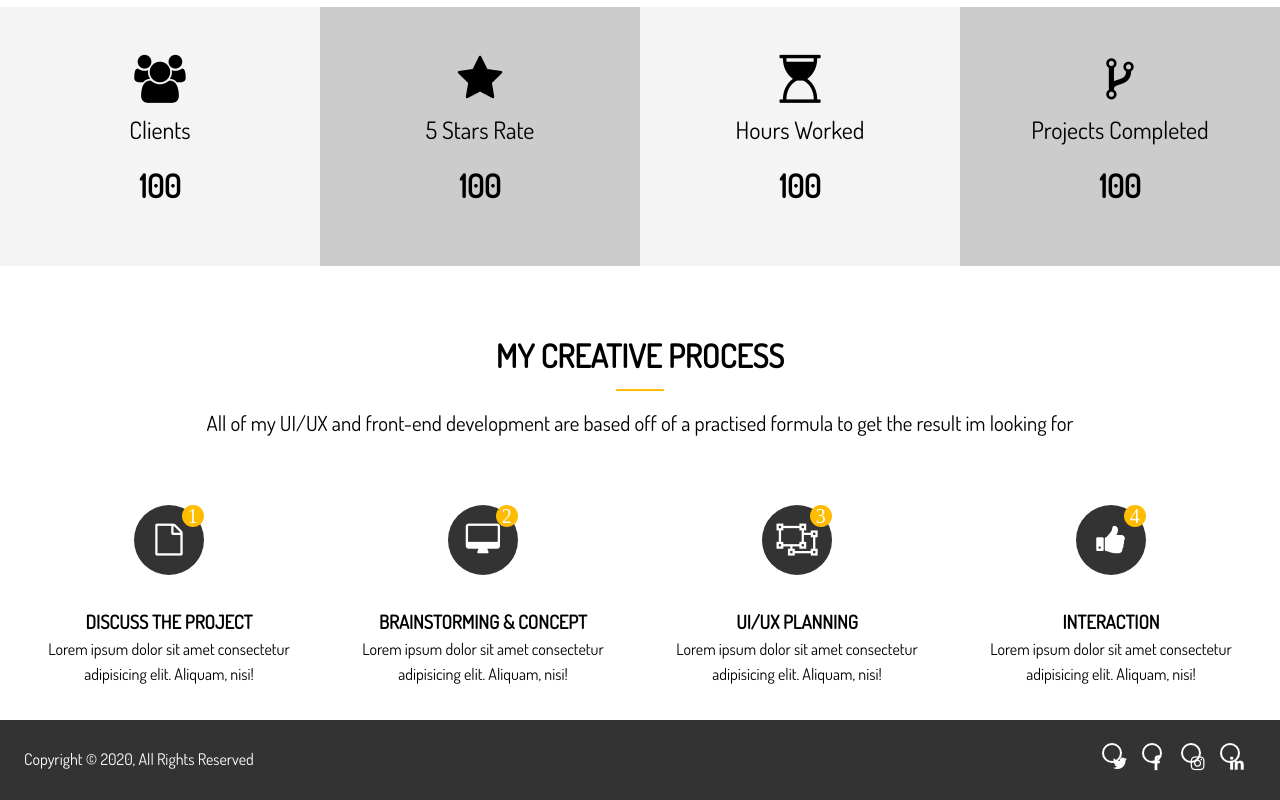
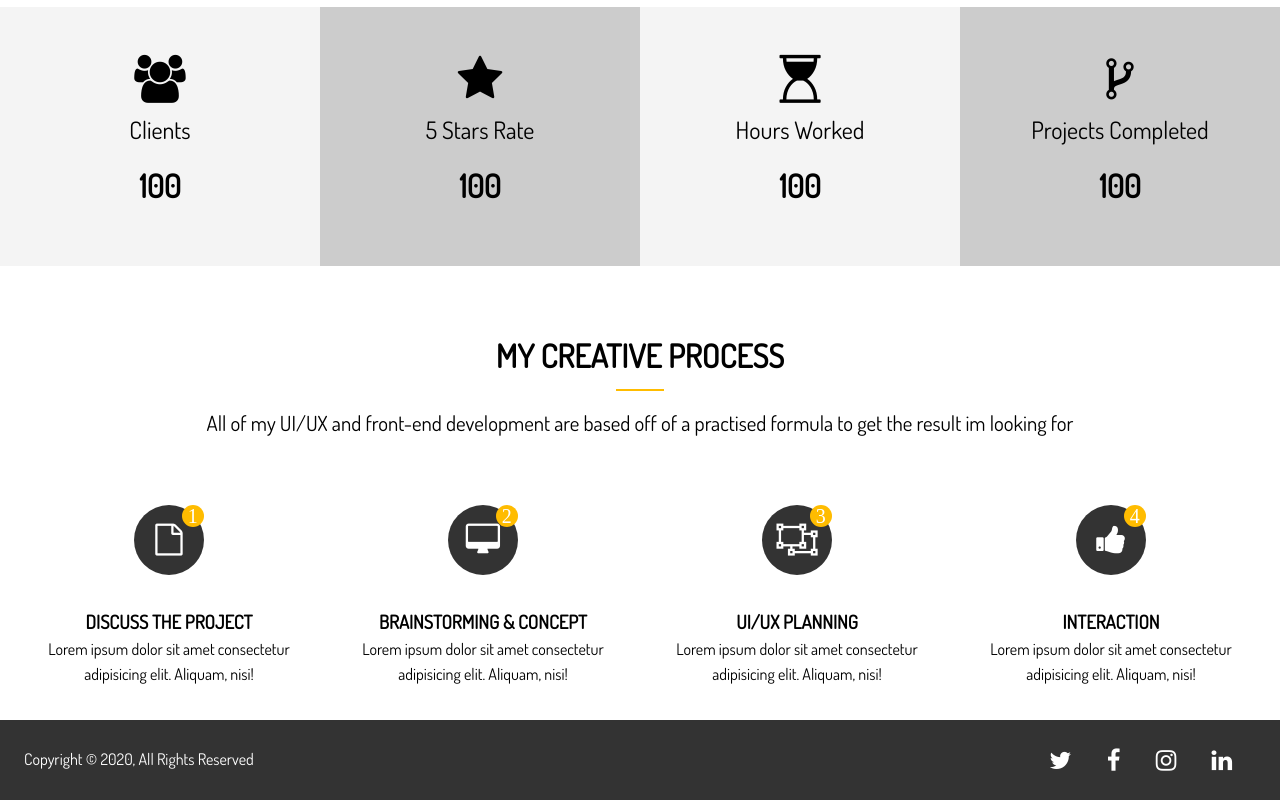
Before and after one commit to bassam00/PortfolioSite, a website: page dist/index.html in a window 1280 px wide. Shown: the part 1218-2018 px from the top of the page. Drawn offline with Linux system fonts and the light colour scheme.

Commit message:
some changes to footer icons

```diff
--- a/scss/main.scss
+++ b/scss/main.scss
@@ -206,15 +206,12 @@ img {
 
     .social .fa {
       margin-right: 1rem;
-      border: 2px #fff solid;
-      border-radius: 50%;
-      height: 20px;
-      width: 20px;
-      line-height: 20px;
       text-align: center;
       padding: 0.5rem;
+      font-size: 1.5rem;
+      cursor: pointer;
       &:hover {
-        background-color: $main-color;
+        color: $main-color;
       }
     }
   }
```
Also changed, not shown: dist/css/main.css, 1 other file.
